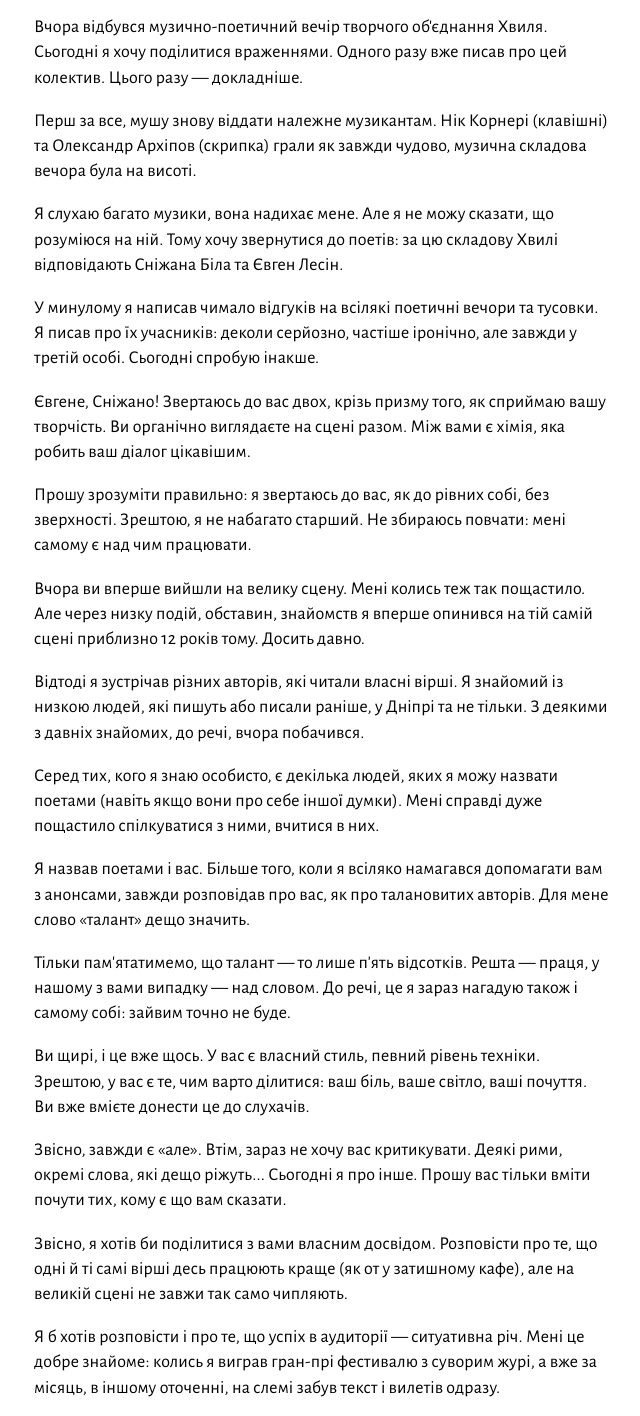
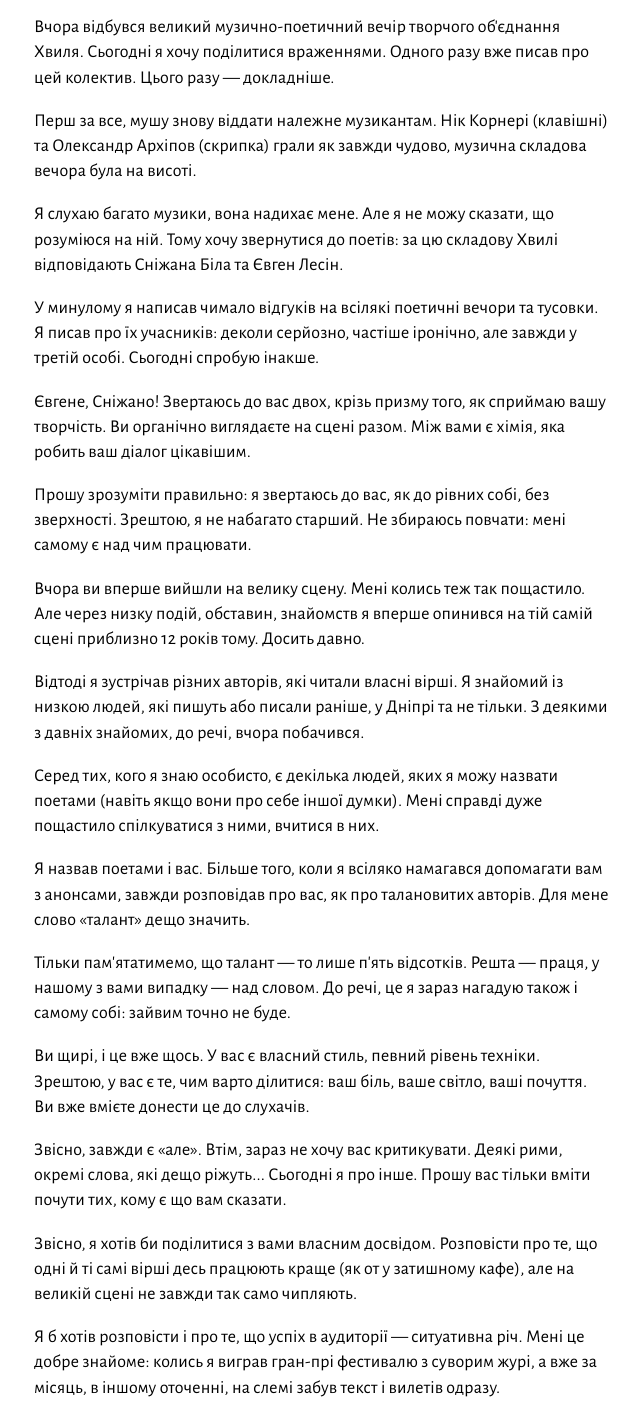
Before and after one commit to web-padawan/web-padawan.github.io, an Eleventy site: page source/site/texts/2023-01-xbilya/index.md in a window 1280 px wide. Shown: the part 162-1578 px from the top of the page, without its empty margins (84-724 px from the left). Built offline with nearby package versions, Linux system fonts and the light colour scheme; Eleventy itself is replaced by a stand-in of ours; files that its build step writes are made by us from their sources; what eleventy-plugin-embed-twitter would draw is missing.

Commit message:
Fix some typos in the latest review

```diff
--- a/source/site/texts/2023-01-xbilya/index.md
+++ b/source/site/texts/2023-01-xbilya/index.md
@@ -5,7 +5,7 @@ title: Хвиля у Будинку Архітектора
 date: 2023-02-17
 ---
 
-Вчора відбувся музично-поетичний вечір творчого об'єднання Хвиля. Сьогодні я хочу поділитися враженнями. Одного разу вже писав про цей колектив. Цього разу — докладніше.
+Вчора відбувся великий музично-поетичний вечір творчого об'єднання Хвиля. Сьогодні я хочу поділитися враженнями. Одного разу вже писав про цей колектив. Цього разу — докладніше.
 
 Перш за все, мушу знову віддати належне музикантам. Нік Корнері (клавішні) та Олександр Архіпов (скрипка) грали як завжди чудово, музична складова вечора була на висоті.
 
@@ -31,7 +31,7 @@ date: 2023-02-17
 
 Звісно, завжди є «але». Втім, зараз не хочу вас критикувати. Деякі рими, окремі слова, які дещо ріжуть... Сьогодні я про інше. Прошу вас тільки вміти почути тих, кому є що вам сказати.
 
-Звісно, я хотів би поділитися з вами власним досвідом. Розповісти про те, що одні й ті самі вірші десь працюють краще (як от у затишному кафе), але на великій сцені не завжи так само чипляють.
+Звісно, я хотів би поділитися з вами власним досвідом. Розповісти про те, що одні й ті самі вірші десь працюють краще (як от у затишному кафе), але на великій сцені не завжди так само чипляють.
 
 Я б хотів розповісти і про те, що успіх в аудиторії — ситуативна річ. Мені це добре знайоме: колись я виграв гран-прі фестивалю з суворим журі, а вже за місяць, в іншому оточенні, на слемі забув текст і вилетів одразу.
 
```
